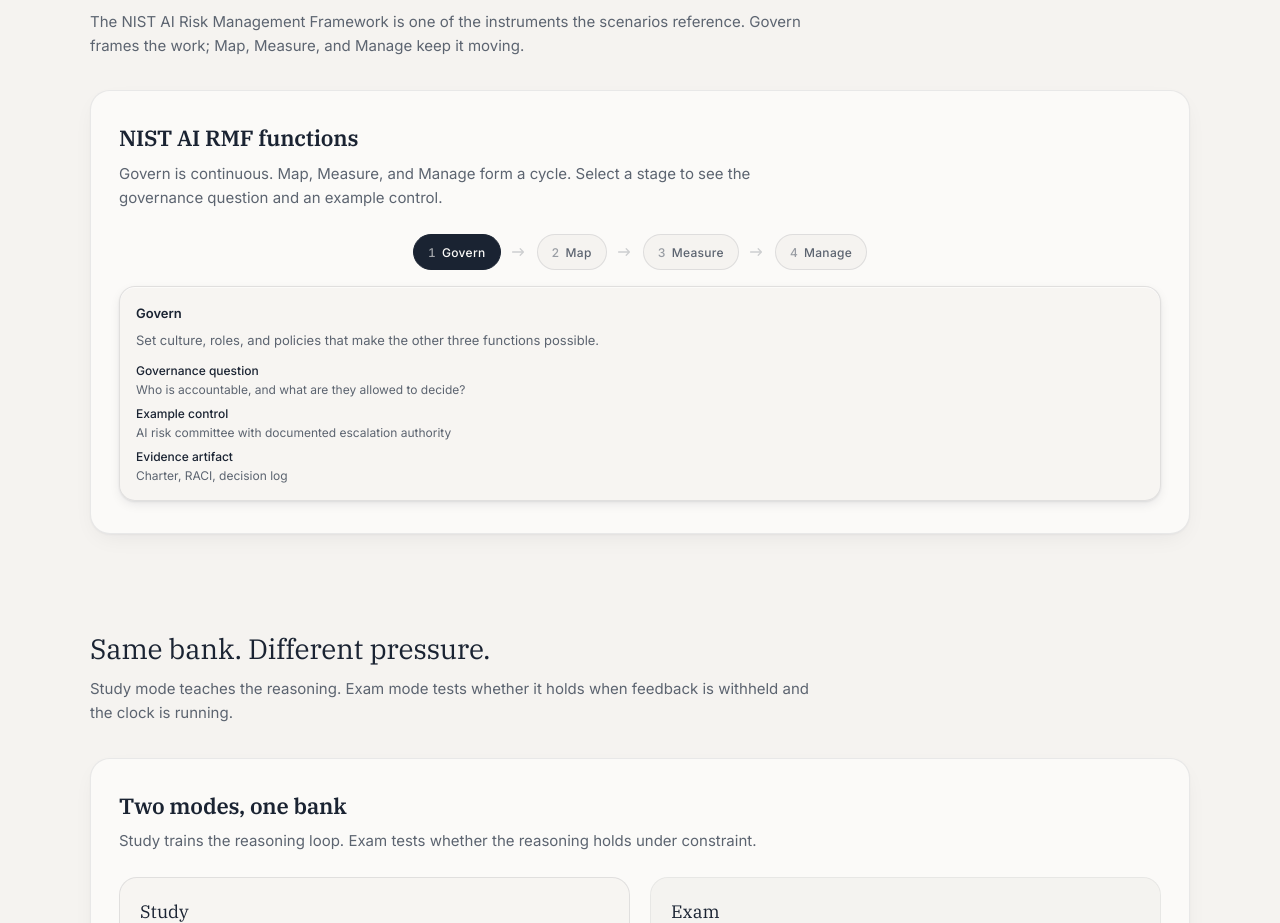
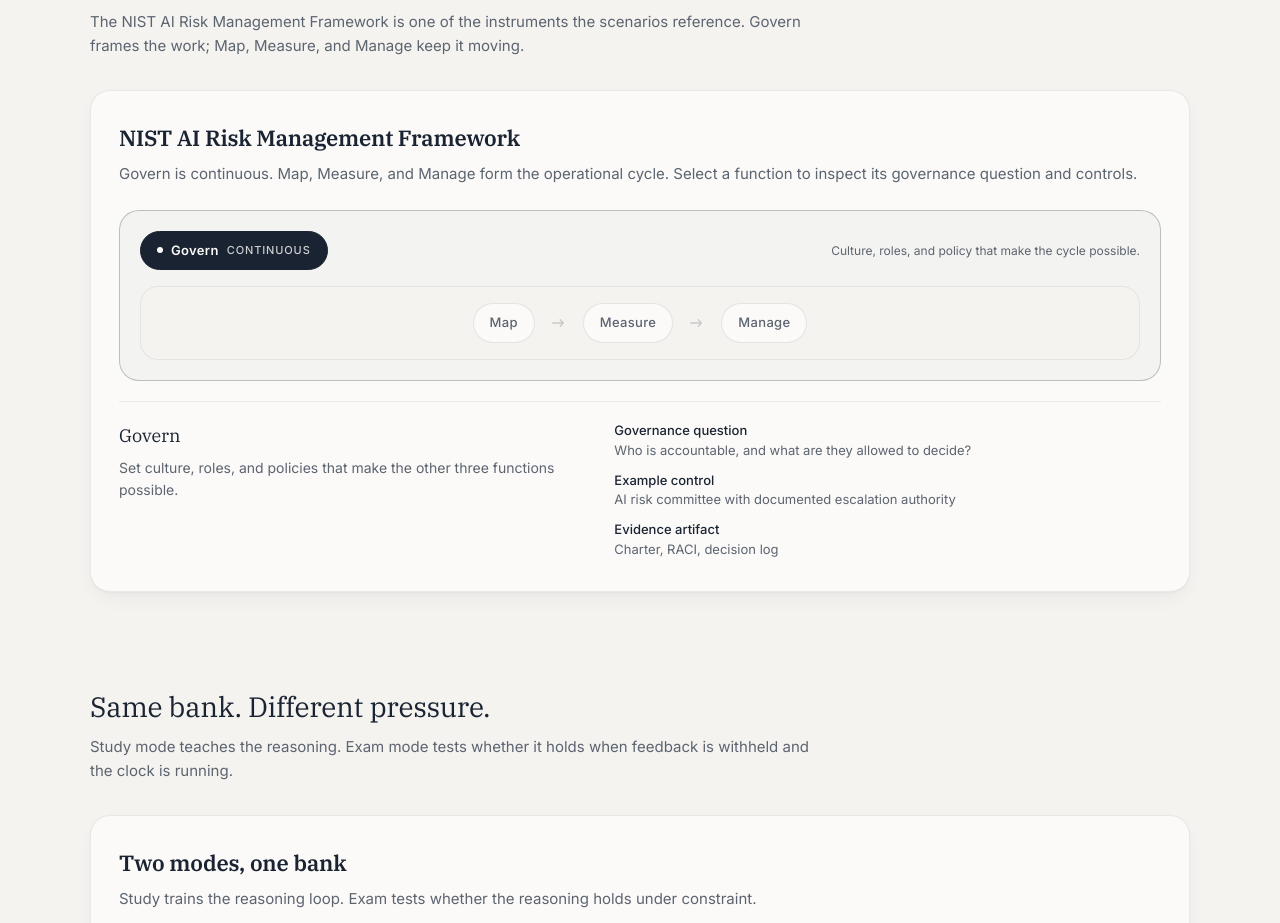
Before and after one commit to thankcheeses/ai-governance-practice, a Next.js app: page / in a window 1280 px wide. Shown: the part 3086-4009 px from the top of the page. Built offline with nearby package versions, Linux system fonts and the light colour scheme; no server answers.

Commit message:
design(visuals): RMF continuous Govern framing operational cycle

```diff
--- a/src/components/visuals/rmf-loop.tsx
+++ b/src/components/visuals/rmf-loop.tsx
@@ -2,21 +2,13 @@
 
 import { useState } from "react";
 import { cn } from "@/lib/utils";
-import { DiagramShell, StageChip, FlowArrow, RAISED } from "./primitives";
-
-/**
- * Interactive NIST AI RMF function loop.
- *
- * Shape is a closed cycle (Govern sits above the Map → Measure → Manage path)
- * because the framework's claim is continuous, not linear. Selecting a stage
- * reveals the governance question and an example control — the interaction
- * is the teaching device.
- */
+import { DiagramFrame, FlowArrow } from "./primitives";
 
 const STAGES = [
   {
     id: "govern",
     label: "Govern",
+    role: "Continuous",
     objective: "Set culture, roles, and policies that make the other three functions possible.",
     question: "Who is accountable, and what are they allowed to decide?",
     control: "AI risk committee with documented escalation authority",
@@ -25,6 +17,7 @@ const STAGES = [
   {
     id: "map",
     label: "Map",
+    role: "Cycle",
     objective: "Understand context, intended use, and the harms that could arise.",
     question: "What is this system for, and who could be harmed if it fails?",
     control: "Context-of-use statement + preliminary impact assessment",
@@ -33,6 +26,7 @@ const STAGES = [
   {
     id: "measure",
     label: "Measure",
+    role: "Cycle",
     objective: "Analyse, assess, and track risk with methods appropriate to the system.",
     question: "How do we know the risk is still within the bounds we set?",
     control: "Evaluation protocol with acceptance thresholds and monitoring signals",
@@ -41,6 +35,7 @@ const STAGES = [
   {
     id: "manage",
     label: "Manage",
+    role: "Cycle",
     objective: "Prioritise, respond to, and recover from risk events.",
     question: "What is the narrowest defensible next action when a signal fires?",
     control: "Incident playbook with containment, escalation, and remediation steps",
@@ -49,46 +44,88 @@ const STAGES = [
 ] as const;
 
 export function RmfLoop({ className }: { className?: string }) {
-  const [active, setActive] = useState<string | null>("govern");
+  const [active, setActive] = useState<string>("govern");
   const stage = STAGES.find((s) => s.id === active) ?? STAGES[0];
+  const cycle = STAGES.filter((s) => s.role === "Cycle");
 
   return (
-    <DiagramShell
-      title="NIST AI RMF functions"
-      description="Govern is continuous. Map, Measure, and Manage form a cycle. Select a stage to see the governance question and an example control."
+    <DiagramFrame
+      title="NIST AI Risk Management Framework"
+      lede="Govern is continuous. Map, Measure, and Manage form the operational cycle. Select a function to inspect its governance question and controls."
       className={className}
+      wide
     >
+      <div className="rounded-2xl border border-primary/25 bg-primary/[0.03] p-4 sm:p-5">
+        <div className="mb-4 flex flex-wrap items-center justify-between gap-3">
+          <button
+            type="button"
+            onClick={() => setActive("govern")}
+            aria-current={active === "govern" ? "true" : undefined}
+            className={cn(
+              "inline-flex items-center gap-2 rounded-full border px-4 py-2 text-[0.8125rem] font-semibold tracking-wide transition-colors duration-[120ms]",
+              "focus-visible:outline-none focus-visible:ring-2 focus-visible:ring-ring focus-visible:ring-offset-2",
+              active === "govern"
+                ? "border-primary bg-primary text-primary-foreground"
+                : "border-primary/30 bg-background text-foreground hover:border-primary/50",
+            )}
+          >
+            <span
+              aria-hidden
+              className={cn(
+                "h-1.5 w-1.5 rounded-full",
+                active === "govern" ? "bg-primary-foreground" : "bg-primary",
+              )}
+            />
+            Govern
+            <span
+              className={cn(
+                "text-[0.6875rem] font-medium uppercase tracking-[0.08em]",
+                active === "govern" ? "text-primary-foreground/80" : "text-muted-foreground",
+              )}
+            >
+              continuous
+            </span>
+          </button>
+          <p className="max-w-sm text-[0.75rem] leading-relaxed text-muted-foreground">
+            Culture, roles, and policy that make the cycle possible.
+          </p>
+        </div>
+
         <div
           role="toolbar"
-        aria-label="AI RMF stages"
-        className="flex flex-wrap items-center justify-center gap-1.5"
+          aria-label="AI RMF operational cycle"
+          className="flex flex-wrap items-center justify-center gap-2 rounded-xl border border-border/70 bg-background/90 px-3 py-4 sm:gap-3 sm:px-5"
         >
-        {STAGES.map((s, i) => (
-          <span key={s.id} className="inline-flex items-center gap-1.5">
-            {i > 0 ? <FlowArrow /> : null}
-            <StageChip
-              label={s.label}
-              index={i}
-              active={active === s.id}
+          {cycle.map((s, i) => (
+            <span key={s.id} className="inline-flex items-center gap-2 sm:gap-3">
+              {i > 0 ? <FlowArrow className="hidden sm:inline-flex" /> : null}
+              <button
+                type="button"
                 onClick={() => setActive(s.id)}
-            />
+                aria-current={active === s.id ? "step" : undefined}
+                className={cn(
+                  "min-h-10 rounded-full border px-4 py-2 text-[0.8125rem] font-medium tracking-wide transition-colors duration-[120ms]",
+                  "focus-visible:outline-none focus-visible:ring-2 focus-visible:ring-ring focus-visible:ring-offset-2",
+                  active === s.id
+                    ? "border-primary bg-primary text-primary-foreground"
+                    : "border-border bg-card text-muted-foreground hover:border-border-strong hover:text-foreground",
+                )}
+              >
+                {s.label}
+              </button>
             </span>
           ))}
         </div>
+      </div>
 
-      <div
-        className={cn(
-          "mt-4 rounded-lg border border-border bg-background/70 p-4",
-          RAISED,
-        )}
-      >
-        <p className="text-[0.8125rem] font-semibold text-foreground">
-          {stage.label}
-        </p>
-        <p className="mt-1.5 text-[0.8125rem] leading-relaxed text-muted-foreground">
+      <div className="mt-5 grid gap-5 border-t border-border/70 pt-5 sm:grid-cols-[minmax(0,1fr)_minmax(0,1.15fr)]">
+        <div>
+          <p className="font-serif text-[1.125rem] text-foreground">{stage.label}</p>
+          <p className="mt-1.5 text-[0.875rem] leading-relaxed text-muted-foreground">
             {stage.objective}
           </p>
-        <dl className="mt-3 space-y-2 text-[0.75rem] leading-snug">
+        </div>
+        <dl className="space-y-3 text-[0.8125rem] leading-snug">
           <div>
             <dt className="font-medium text-foreground">Governance question</dt>
             <dd className="mt-0.5 text-muted-foreground">{stage.question}</dd>
@@ -103,6 +140,6 @@ export function RmfLoop({ className }: { className?: string }) {
           </div>
         </dl>
       </div>
-    </DiagramShell>
+    </DiagramFrame>
   );
 }
```
Lines whose indentation alone changed are shown as unchanged.
